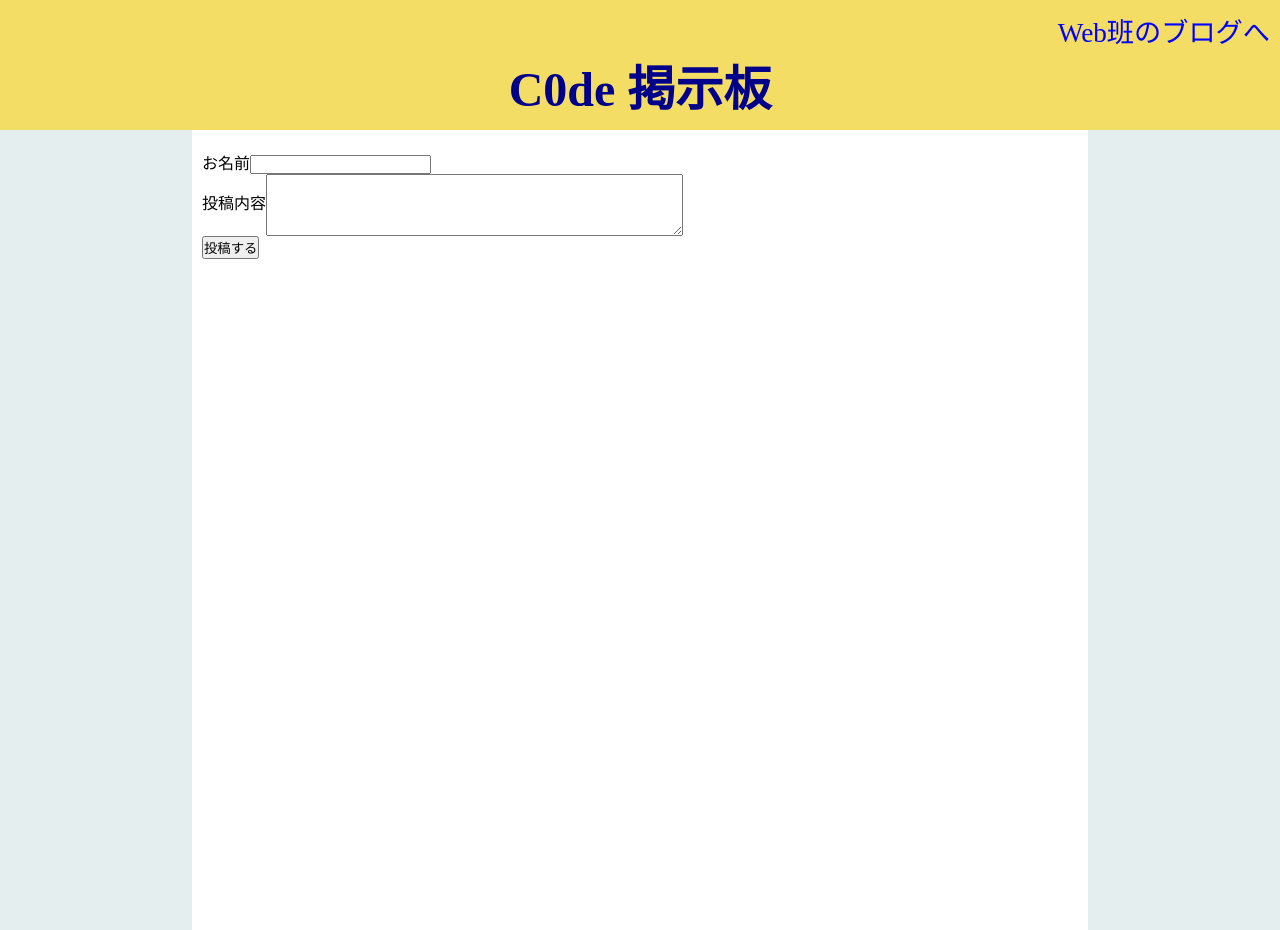
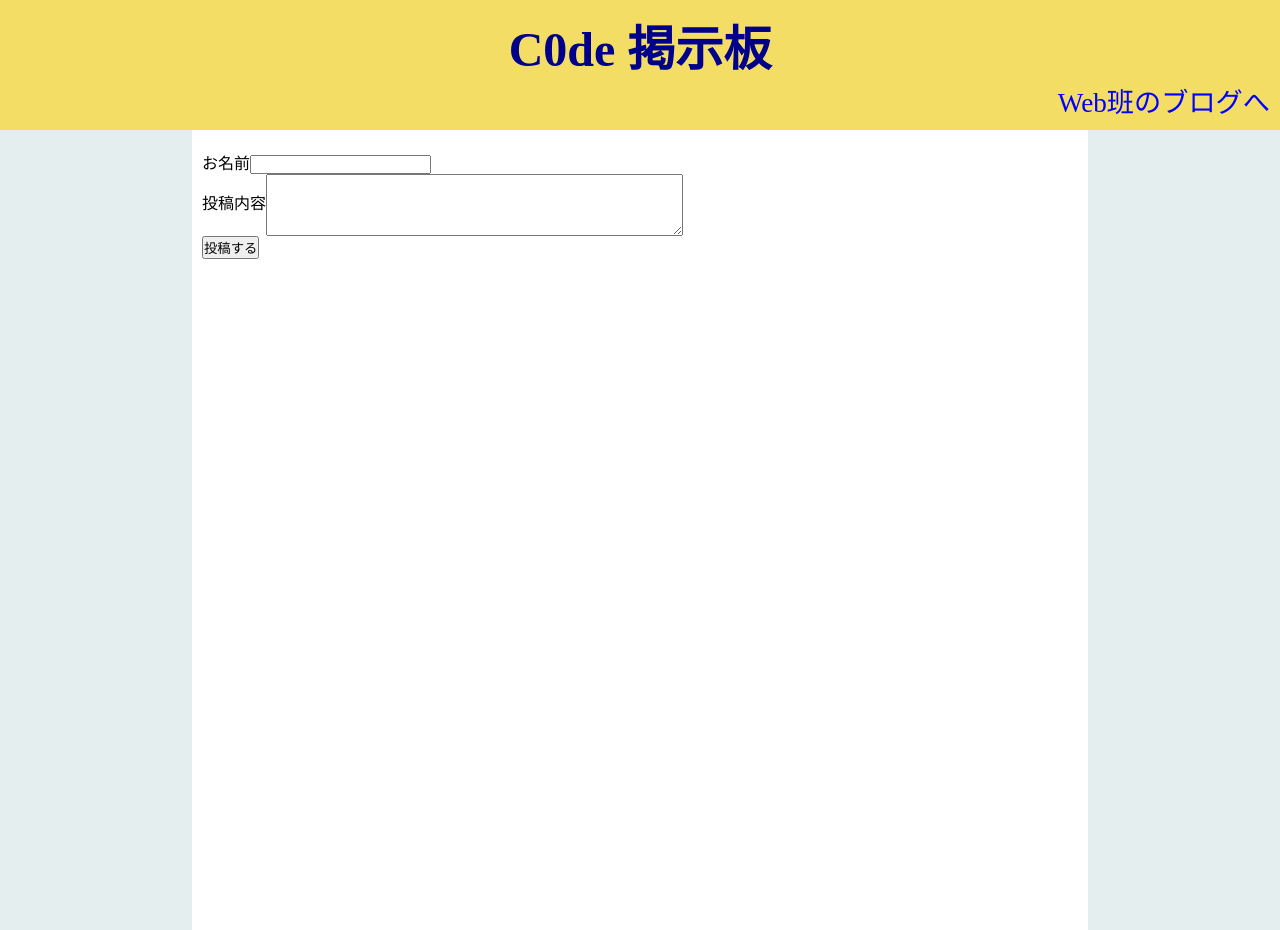
Before and after one commit to Crane-tsuru/bb-next, a Next.js app: page / in a window 1280 px wide. Built offline with nearby package versions, Linux system fonts and the light colour scheme; no server answers; the database is empty.

Commit message:
Update index.js

```diff
--- a/pages/index.js
+++ b/pages/index.js
@@ -177,10 +177,10 @@ export default function Home() {
         <meta name="google-site-verification" content="HU9359Egr_Y0kN-unK33sVKLYf1Ht5qwdVkh_ls5sRw" />
       </Head>
       <div className={classes.titleBox}>
+      <h2 className={classes.title}>C0de 掲示板 </h2>
       <Link className={classes.link} href="/blog">
         Web班のブログへ
       </Link>
-      <h2 className={classes.title}>C0de 掲示板 </h2>
       </div>
       <div className={classes.margin}>
 
```
